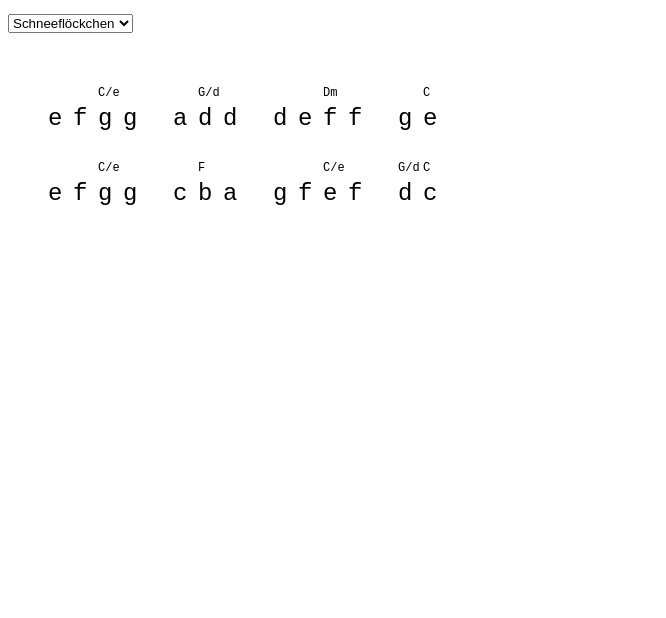
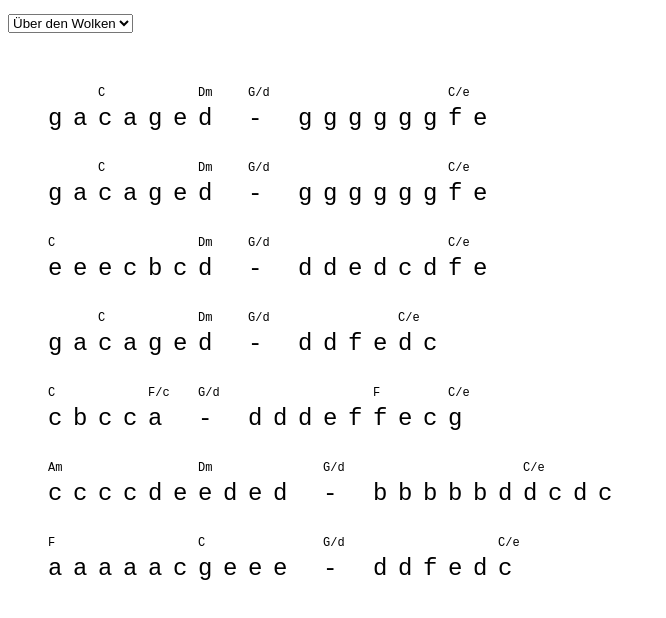
Before and after one commit to ernesto-elsaesser/songs, a plain HTML site: page index.html in a window 1280 px wide. Shown: the whole page, without its empty margins (0-666 px from the left). Drawn offline with Linux system fonts and the light colour scheme.

Commit message:
Use anchors, update songs

```diff
--- a/index.html
+++ b/index.html
@@ -30,8 +30,8 @@
 <body>
 
   <select id="picker" onchange="update()">
-    <option value="schnee">Schneeflöckchen</option>
-    <option value="wolken">Über den Wolken</option>
+    <option value="#schnee">Schneeflöckchen</option>
+    <option value="#wolken">Über den Wolken</option>
   </select>
 
   <div id="sheet"></div>
@@ -42,6 +42,7 @@
     let sheet = document.getElementById("sheet")
 
     function update() {
+        document.location.hash = picker.value
         let song = SONGS[picker.value]
         sheet.innerHTML = ""
         for (let line of song) {
@@ -70,17 +71,23 @@
     }
 
     SONGS = {
-        "schnee": [
+        "#schnee": [
             "efg(C/e)g ad(G/d)d def(Dm)f ge(C)",
             "efg(C/e)g cb(F)a gfe(C/e)f d(G/d)c(C)",
         ],
-        "wolken": [
-            "gac(C)aged(Dm) -(G/d) ggggggf(C)e",
-            "e(C)eecbcd(Dm) -(G/d) ddedcdf(C)e",
-            "gac(C)aged(Dm) -(G/d) ddfed(C)c",
+        "#wolken": [
+            "gac(C)aged(Dm) -(G/d) ggggggf(C/e)e",
+            "gac(C)aged(Dm) -(G/d) ggggggf(C/e)e",
+            "e(C)eecbcd(Dm) -(G/d) ddedcdf(C/e)e",
+            "gac(C)aged(Dm) -(G/d) ddfed(C/e)c",
+            "c(C)bcca(F/c) -(G/d) dddeff(F)ecg(C/e)",
+            "c(Am)cccdee(Dm)ded -(G/d) bbbbbdd(C/e)cdc",
+            "a(F)aaaacg(C)eee -(G/d) ddfedc(C/e)",
         ],
     }
 
+    if (document.location.hash.length < 2) document.location.hash = "#wolken"
+    picker.value = document.location.hash
     update()
 
   </script>
```
